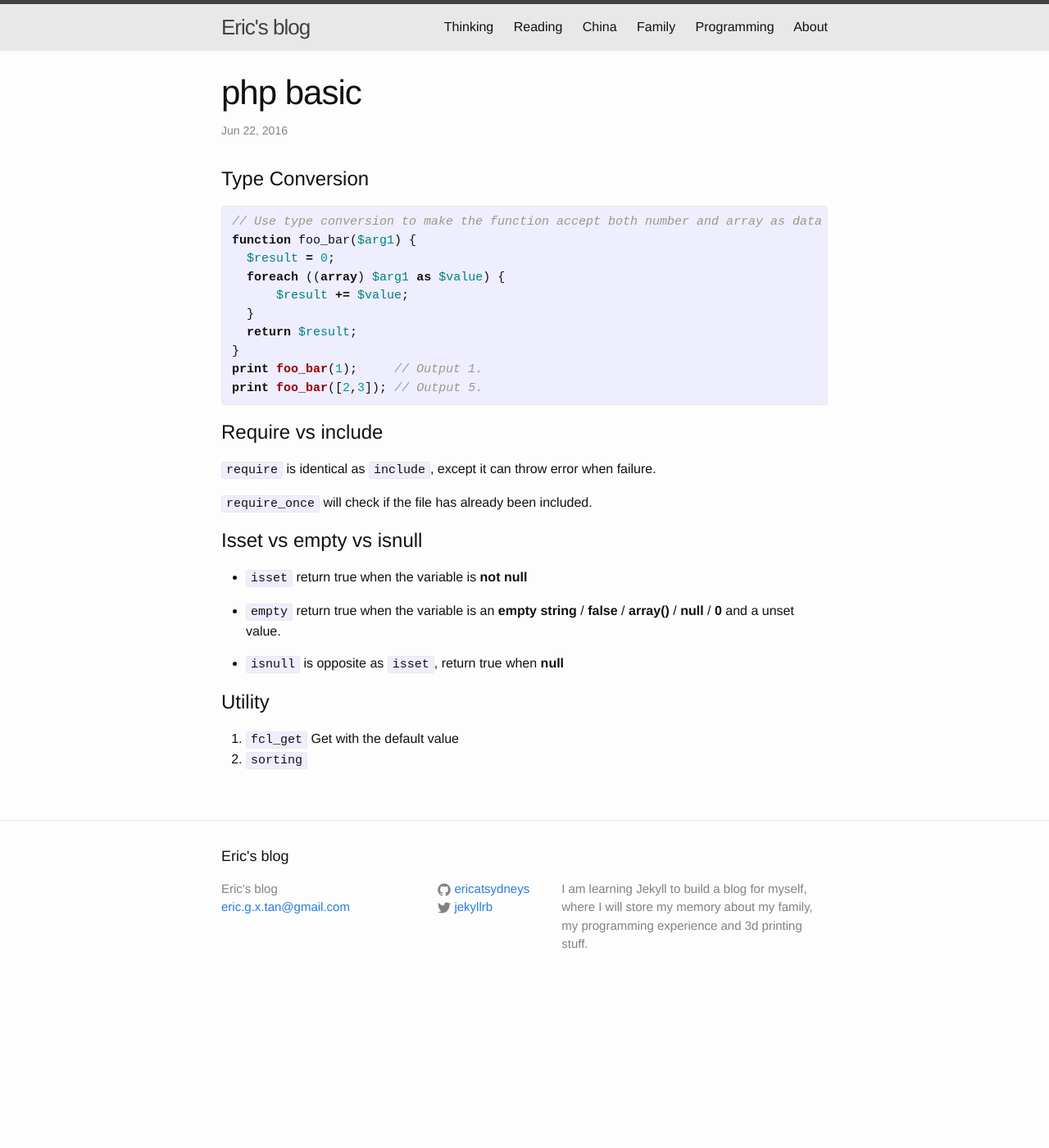
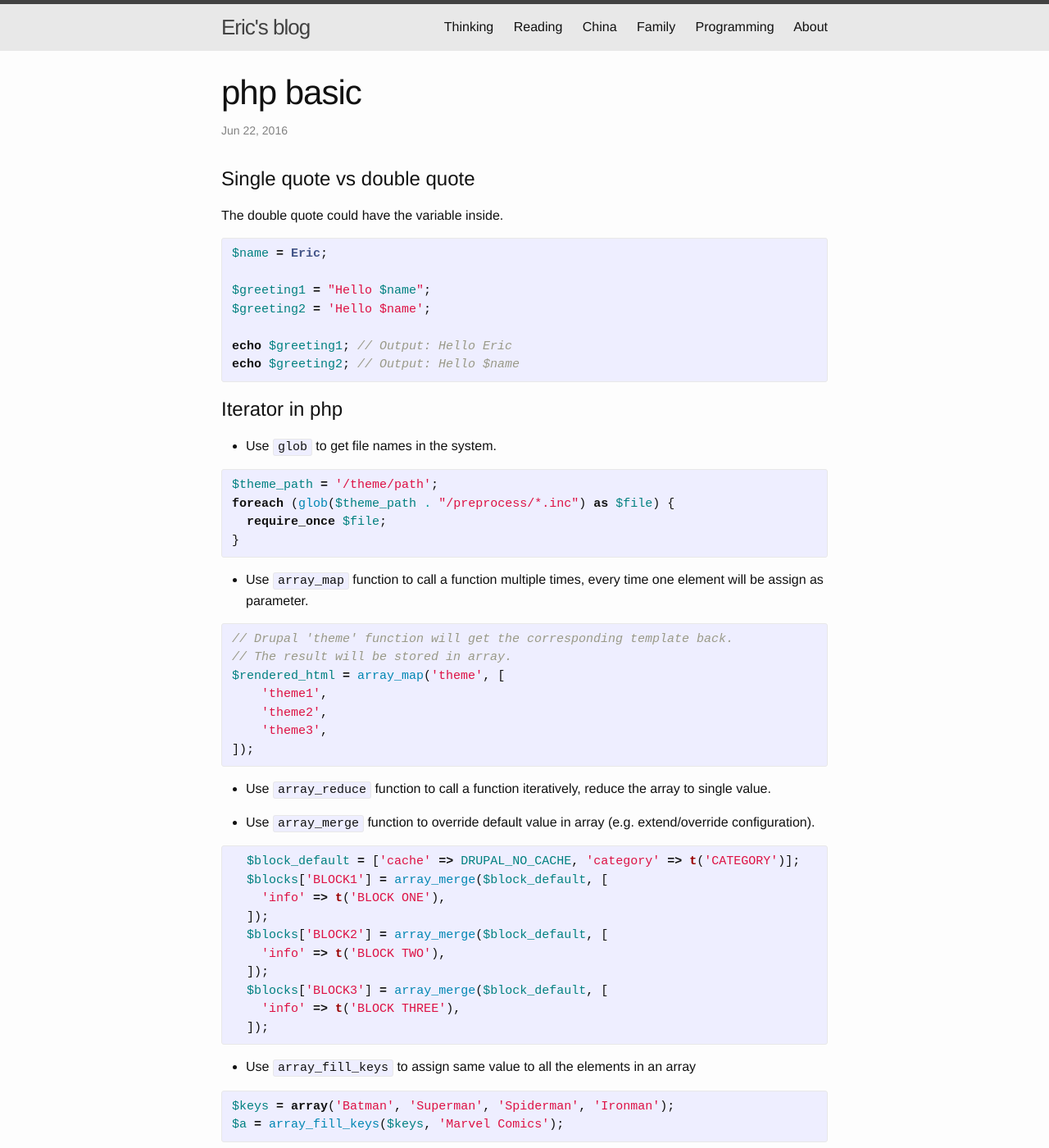
Before and after one commit to ericatsydney/ericatsydney.github.io, a Jekyll site: the page built from _posts/2016-06-24-php-basic.markdown, in a window 1280 px wide and 1400 px high. Shown: the whole window at 82% size. Built offline with Jekyll 4.4.1, drawn with Linux system fonts in a browser that asks for light colours; some of the changed text lies outside the part shown.

Commit message:
Update php basic.

```diff
--- a/_posts/2016-06-24-php-basic.markdown
+++ b/_posts/2016-06-24-php-basic.markdown
@@ -4,6 +4,65 @@ title:  "php basic"
 date:   2016-06-22 22:30:52 +1000
 categories: Programming
 ---
+
+Single quote vs double quote
+============================
+The double quote could have the variable inside.
+{% highlight php%}
+$name = Eric;
+
+$greeting1 = "Hello $name";
+$greeting2 = 'Hello $name';
+
+echo $greeting1; // Output: Hello Eric
+echo $greeting2; // Output: Hello $name
+{% endhighlight %}
+
+Iterator in php
+===============
+- Use `glob` to get file names in the system.
+{% highlight php%}
+$theme_path = '/theme/path';
+foreach (glob($theme_path . "/preprocess/*.inc") as $file) {
+  require_once $file;
+}
+{% endhighlight %}
+
+- Use `array_map` function to call a function multiple times, every time one element will be assign as parameter.
+{% highlight php%}
+// Drupal 'theme' function will get the corresponding template back.
+// The result will be stored in array.
+$rendered_html = array_map('theme', [
+    'theme1',
+    'theme2',
+    'theme3',
+]);
+{% endhighlight %}
+
+- Use `array_reduce` function to call a function iteratively, reduce the array to single value.
+
+- Use `array_merge` function to override default value in array (e.g. extend/override configuration).
+{% highlight php%}
+  $block_default = ['cache' => DRUPAL_NO_CACHE, 'category' => t('CATEGORY')];
+  $blocks['BLOCK1'] = array_merge($block_default, [
+    'info' => t('BLOCK ONE'),
+  ]);
+  $blocks['BLOCK2'] = array_merge($block_default, [
+    'info' => t('BLOCK TWO'),
+  ]);
+  $blocks['BLOCK3'] = array_merge($block_default, [
+    'info' => t('BLOCK THREE'),
+  ]);
+{% endhighlight %}
+
+- Use `array_fill_keys` to assign same value to all the elements in an array
+{% highlight php%}
+$keys = array('Batman', 'Superman', 'Spiderman', 'Ironman');
+$a = array_fill_keys($keys, 'Marvel Comics');
+{% endhighlight %}
+
+- Use `array_filter` to remove the empty value.
+
 Type Conversion
 ===============
 {% highlight php%}
@@ -34,7 +93,13 @@ Isset vs empty vs isnull
 
 - `isnull` is opposite as `isset`, return true when **null**
 
-Utility
-=======
-1. `fcl_get` Get with the default value
+Some Utility Sample
+===================
+- `Get` function with the default value
+{% highlight php%}
+function _get(&$var, $default = NULL) {
+  return !empty($var) ? $var : $default;
+}
+{% endhighlight %}
+
 2. `sorting`
```
Also changed, not shown: _posts/2016-05-24-refactoring.markdown (+0 -34 lines), _posts/2016-06-29-knowledge-map.markdown (+14 -1 lines).
